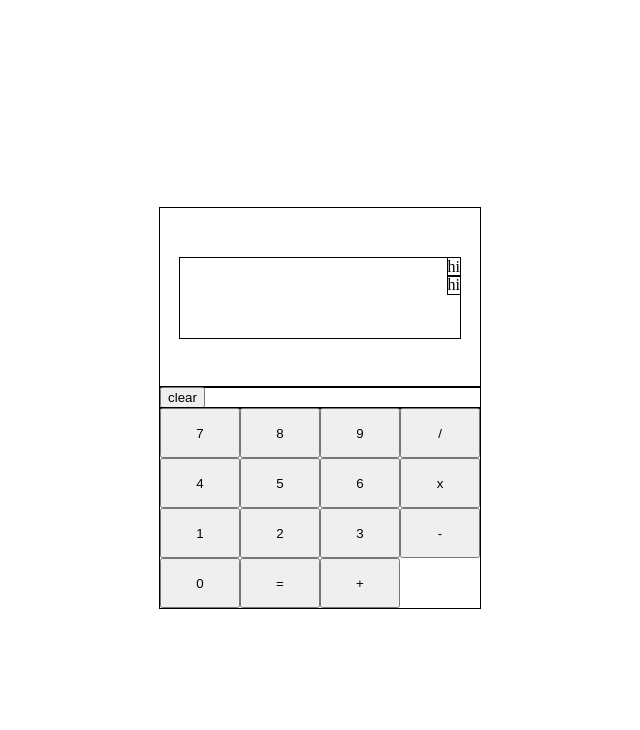
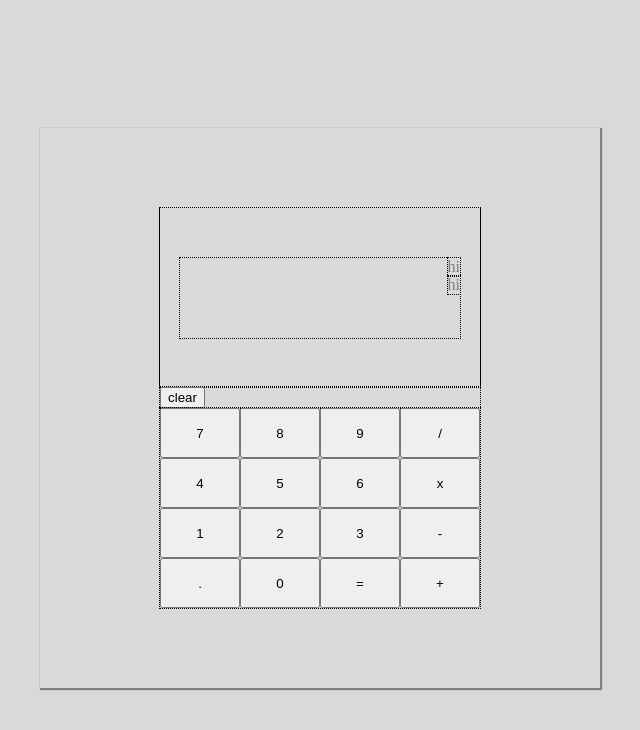
Before and after one commit to shelwinsunga/candace, a plain HTML site: page index.html in a window 1280 px wide. Shown: the whole page, without its empty margins (320-960 px from the left). Drawn offline with Linux system fonts and the light colour scheme.

Commit message:
added sheet background

```diff
--- a/index.html
+++ b/index.html
@@ -9,6 +9,7 @@
     </head>
 
     <body>
+        <div class="sheet">
             <div class="container">
                 <div class="calculator-body">
                     <div class="top-calculator">
@@ -40,16 +41,18 @@
                             <button class="num">2</button>
                             <button class="num">3</button>
                             <button class="num" id="subtract">-</button>
-                        <!-- <button class="operation">.</button> -->
+                            <button class="num">.</button>
                             <button class="num">0</button>
                             <button class="num" id="equals">=</button>
                             <button class="num" id="add">+</button>
+
                         </div>
 
 
                     </div>
                 </div>
             </div>
+        </div>
     </body>
 
 </html>
--- a/styles.css
+++ b/styles.css
@@ -1,7 +1,9 @@
-
+html{
+    background-color: #D9D9D9;
+}
 
 div {
-    outline: 1px solid black;
+    outline:1px dotted black;
 }
 
 body{
@@ -19,11 +21,20 @@ body{
     height:50vh;
     width:40vh;
 }
-
+.sheet{
+    outline: 0px;
+    display:flex;
+    justify-content: center;
+    align-items: center;
+    background-color: #D9D9D9;
+    color:grey;
+    width:70vh;
+    height:70vh;
+    box-shadow:1px 1px 1px 1px;
+}
 .calculator-body{
     display:flex;
     flex-direction: column;
-
 }
 
 
```
Lines whose indentation alone changed are shown as unchanged.
